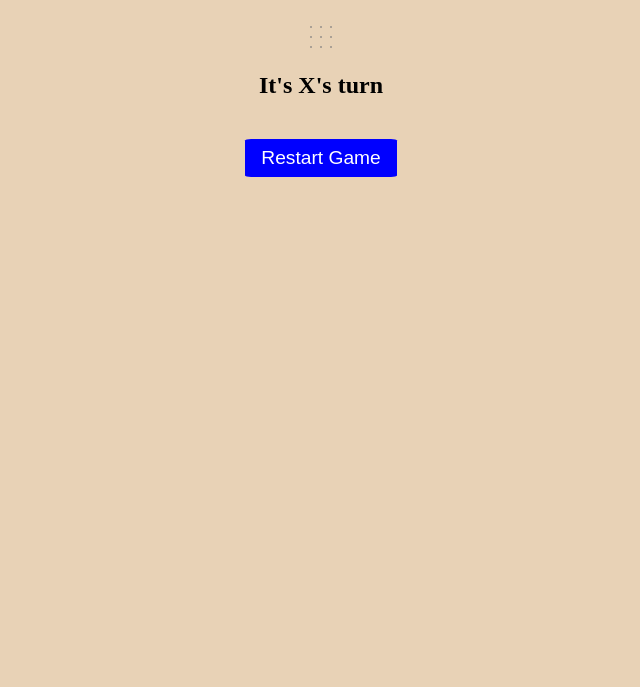
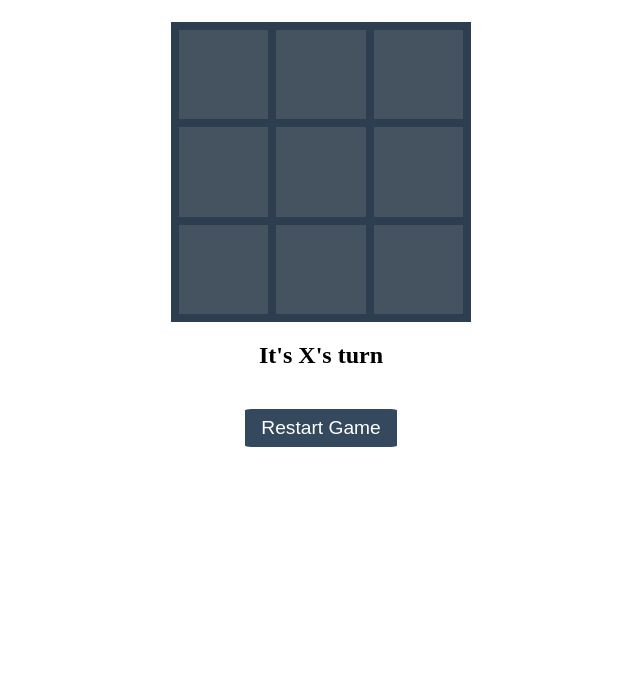
Before and after one commit to Abhi-Ajmera/Tic-Tac-Toe, a plain HTML site: page index.html in a window 1280 px wide. Shown: the part 113-800 px from the top of the page, without its empty margins (319-959 px from the left). Drawn offline with Linux system fonts and the light colour scheme.

Commit message:
game container css

```diff
--- a/style/main.css
+++ b/style/main.css
@@ -4,28 +4,37 @@
     text-align: center;
 }
 
-body {
-    background-color: rgb(232, 210, 182);
-}
-
 #main-heading {
-    color: red;
+    color: black;
     font-size: 3.4rem;
 }
 
 .game-container {
-    margin: 12px 2px;
+    width: 300px;
+    height: 300px;
+    margin: auto;
+    color: black;
+    background-color: #455361;
     display: grid;
-    justify-content: center;
-    grid-template-columns: auto auto auto;
+    border: 4px solid #2c3e50;
+    grid-template: repeat(3,1fr)/repeat(3,1fr);
 }
 
 .cell {
-    margin: 4px;
-    border: 1px solid gray;
-    border-radius: 6px;
-    font-size: 30px;
+    border: 4px solid #2c3e50;
+    display: flex;
+    align-items: center;
+    justify-content: center;
+    font-size: 2.4rem;
     cursor: pointer;
+}
+
+.cell:hover{
+    background-color: rgb(61, 107, 91);
+}
+
+.game-status{
+    cursor:pointer;
 }
 
 #game-restart {
@@ -34,12 +43,12 @@ body {
     border-radius: 4%;
     font-size: 1.2rem;
     padding: 8px 16px;
-    background-color: blue;
+    background-color: #34495e;
     color: white;
     cursor: pointer;
 }
 
 #game-restart:hover {
-    background-color: white;
-    color: blue;
+    background-color: rgb(61, 107, 91);
+    color: black;
 }
```
